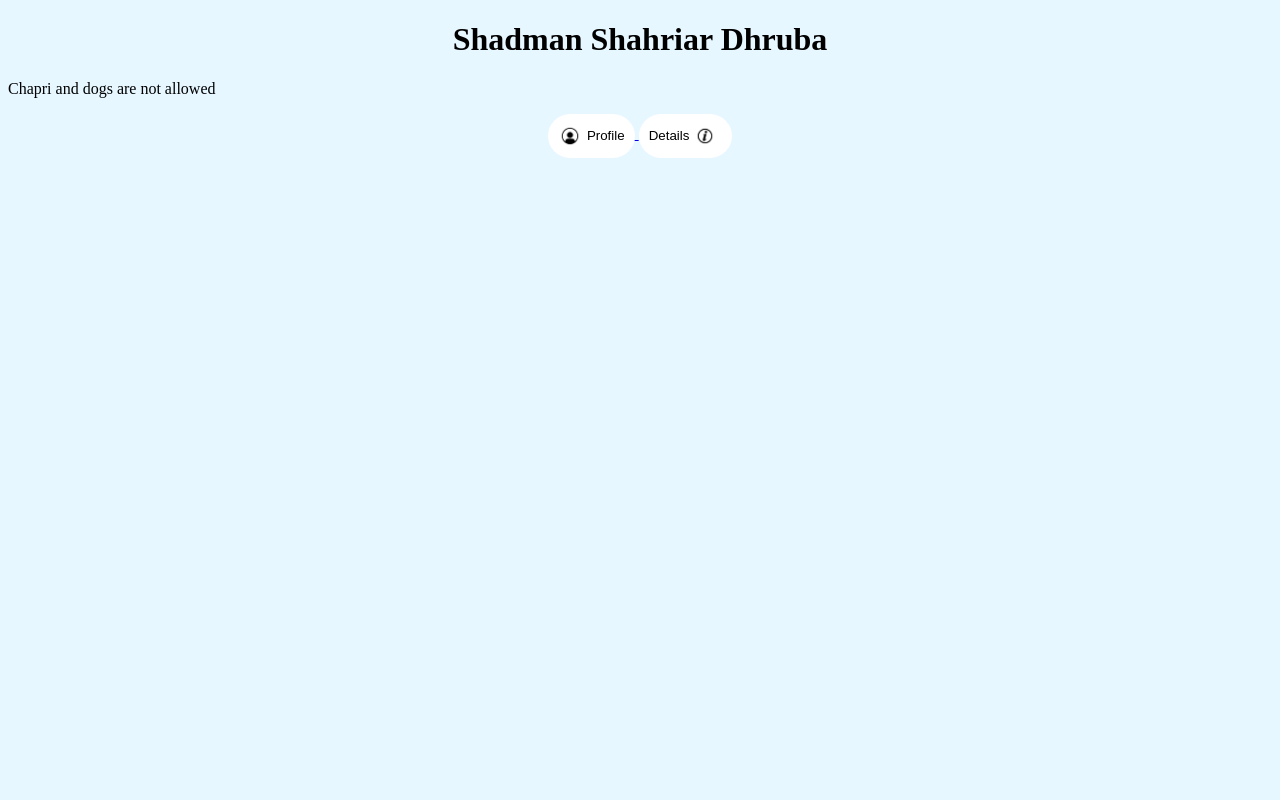
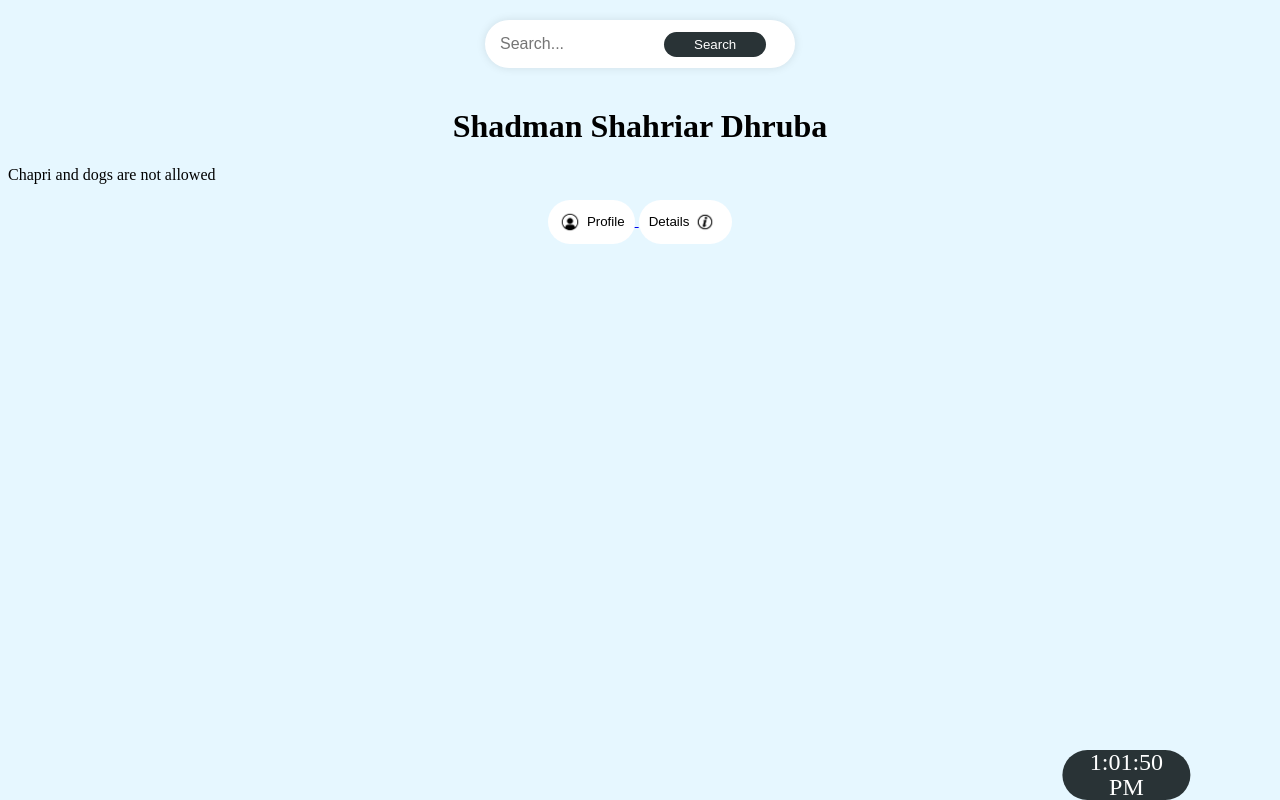
Before and after one commit to Dhruba00722/Shadman-Shahriar-Dhruba., a plain HTML site: page index.html in a window 1280 px wide. Drawn offline with Linux system fonts and the light colour scheme.

Commit message:
Update index.html

```diff
--- a/index.html
+++ b/index.html
@@ -1,3 +1,4 @@
+
 <!DOCTYPE html>
 <html lang="en">
 <head>
@@ -7,6 +8,12 @@
     <style>
         body {
             background-color: #E6F7FF;
+            padding-top: 100px; /* Adjusted to create space for the heading */
+            position: relative; /* Ensure the body can position the time bar */
+            margin-bottom: 60px; /* Ensure space at the bottom for the time bar */
+        }
+        h1 {
+            margin-top: 0; /* Remove default margin */
         }
         button {
             border-radius: 90px;
@@ -21,6 +28,48 @@
             vertical-align: middle;
             margin-right: 5px;
         }
+        .time-bar {
+            position: fixed;
+            bottom: 0;
+            left: 90%;
+            transform: translateX(-70%); /* Center horizontally */
+            width: auto;
+            height: auto;
+            background-color: #293336; /* Green background */
+            text-align: center; /* Center text */
+            line-height: 25px; /* Center text vertically */
+            color:white;
+            font-size: 24px; /* Larger font size for time */
+            border-radius: 25px; /* Rounded corners */
+            padding: 0 20px; /* Add padding inside the bar */
+        }
+        .search-container {
+            position: fixed;
+            top: 20px;
+            left: 50%;
+            transform: translateX(-50%);
+            width: 300px;
+            background-color: #fff;
+            border-radius: 25px;
+            padding: 5px;
+            box-shadow: 0 0 10px rgba(0,0,0,0.1);
+        }
+        .search-container input[type=text] {
+            width: 50%; /* Adjusted width for input */
+            padding: 10px;
+            border: none;
+            border-radius: 20px;
+            outline: none;
+            font-size: 16px;
+        }
+        .search-container button {
+            background-color: #293336;
+            color: white;
+            border: none;
+            padding: 5px 30px;
+            cursor: pointer;
+            border-radius: 20px;
+        }
     </style>
 </head>
 <body>
@@ -33,7 +82,37 @@
             </button>
         </a>
         <button>Details
-        <img src="details.png" alt=""></button>
+            <img src="details.png" alt="">
+        </button>
     </center>
+
+    <div class="search-container">
+        <input id="searchInput" type="text" placeholder="Search...">
+        <button id="searchButton" type="button">Search</button>
+    </div>
+
+    <div class="time-bar" id="time-bar"></div>
+
+    <script>
+        function updateTimeBar() {
+            const now = new Date();
+            const timeString = now.toLocaleTimeString('en-US', { hour: 'numeric', minute: 'numeric', second: 'numeric' });
+            document.getElementById('time-bar').textContent = timeString;
+        }
+
+        setInterval(updateTimeBar, 1000);
+
+        updateTimeBar();
+
+        document.getElementById('searchButton').addEventListener('click', function() {
+            const searchQuery = document.getElementById('searchInput').value.trim();
+            if (searchQuery !== '') {
+                console.log('Search Query:', searchQuery);
+                // You can perform further actions with the search query here
+            } else {
+                alert('Please enter a search query.');
+            }
+        });
+    </script>
 </body>
 </html>
```
